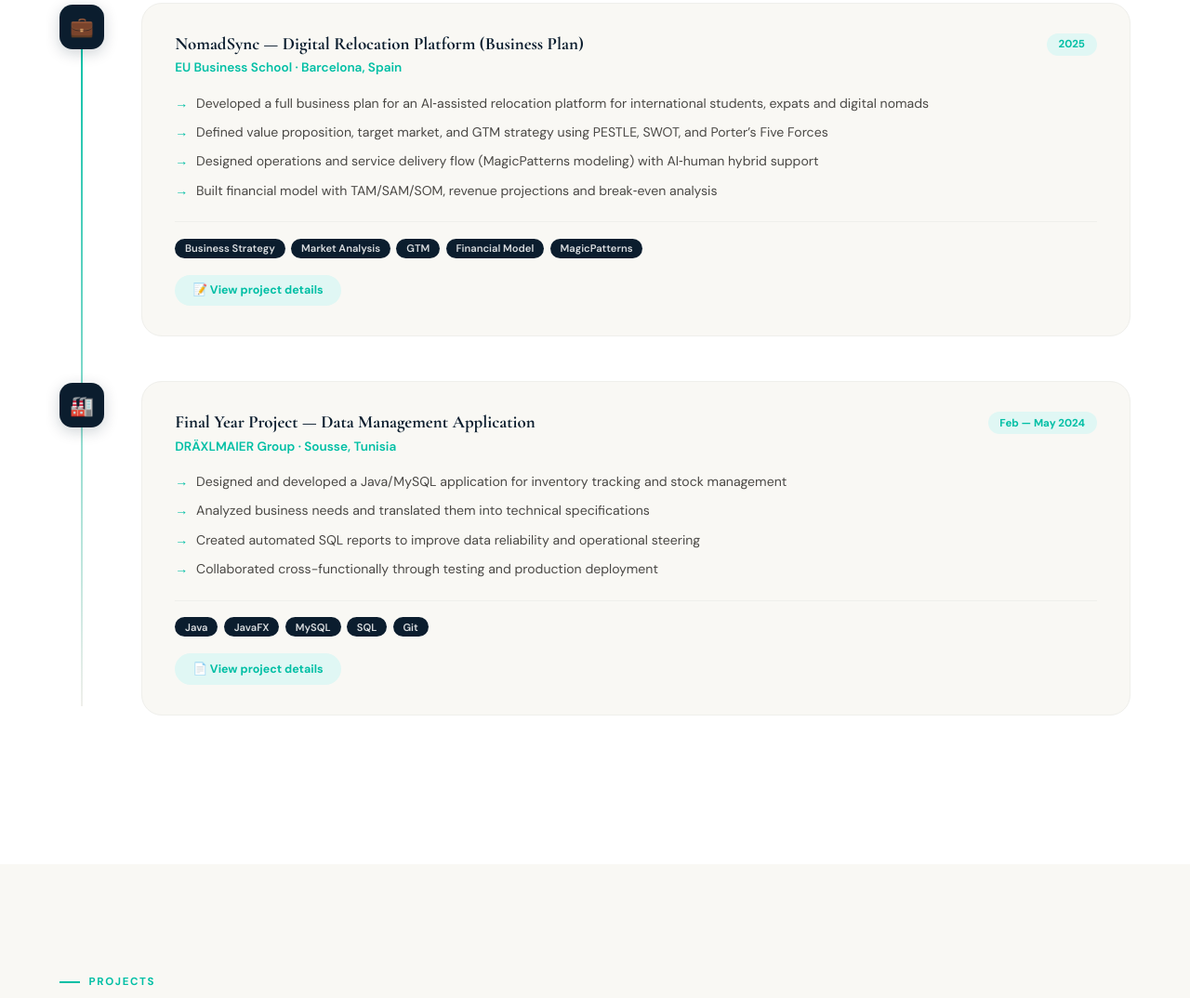
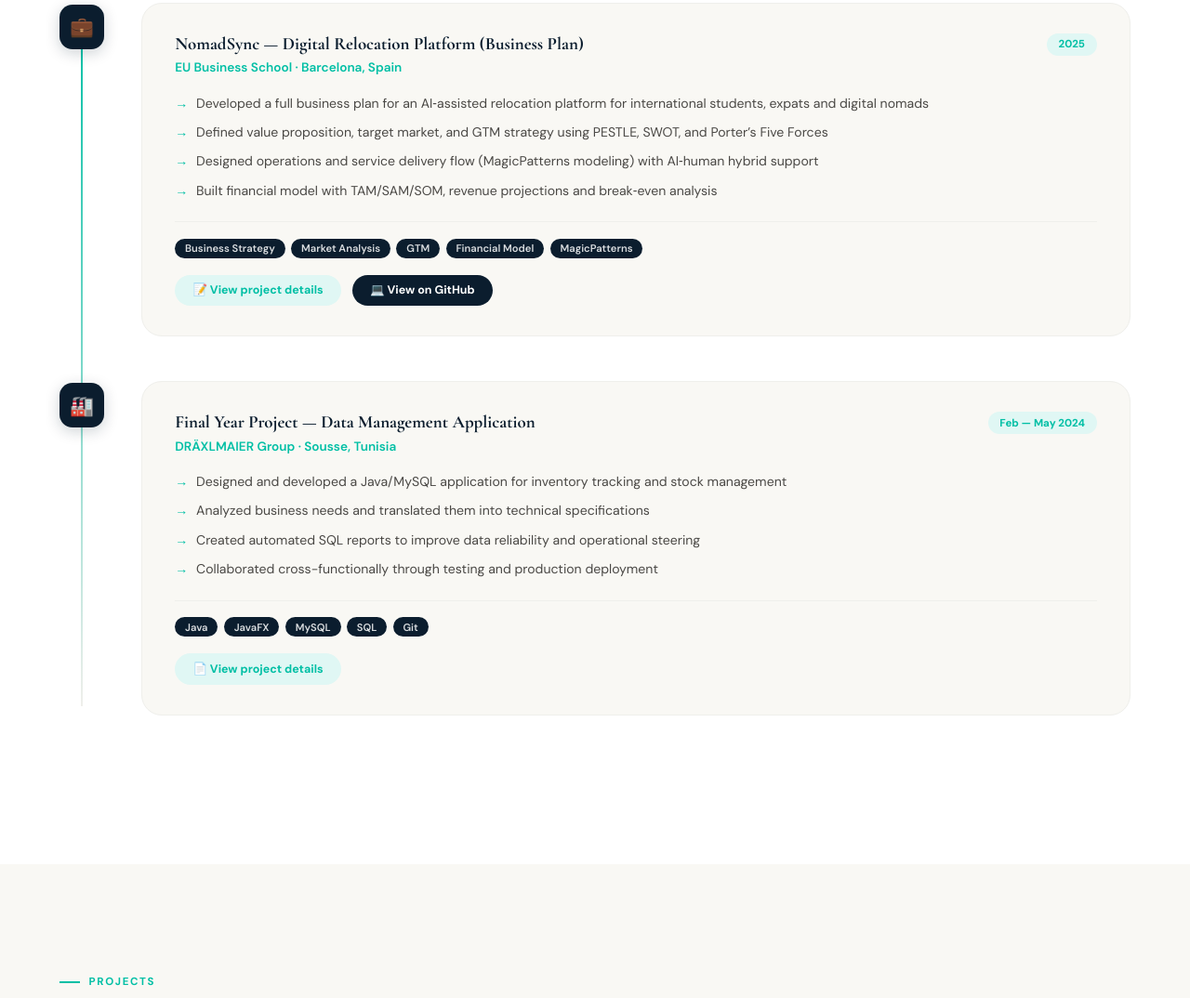
Before and after one commit to IhebN/portfolio, a plain HTML site: page index.html in a window 1280 px wide. Shown: the part 3152-4226 px from the top of the page at 93% size. Drawn offline with nearby package versions, Linux system fonts and the light colour scheme.

Commit message:
Add GitHub link to NomadSync project

```diff
--- a/index.html
+++ b/index.html
@@ -1268,6 +1268,7 @@
         <div class="tl-stack"><span class="tl-tag">Business Strategy</span><span class="tl-tag">Market Analysis</span><span class="tl-tag">GTM</span><span class="tl-tag">Financial Model</span><span class="tl-tag">MagicPatterns</span></div>
         <div class="proj-actions" style="margin-top:1.1rem">
           <button class="btn-det" id="openModalNomad">&#128221; View project details</button>
+          <a href="https://github.com/IhebN/nomadsync-app" target="_blank" class="btn-det" style="background:var(--navy);color:var(--white);text-decoration:none;">&#128187; View on GitHub</a>
         </div>
       </div>
     </div>
```
